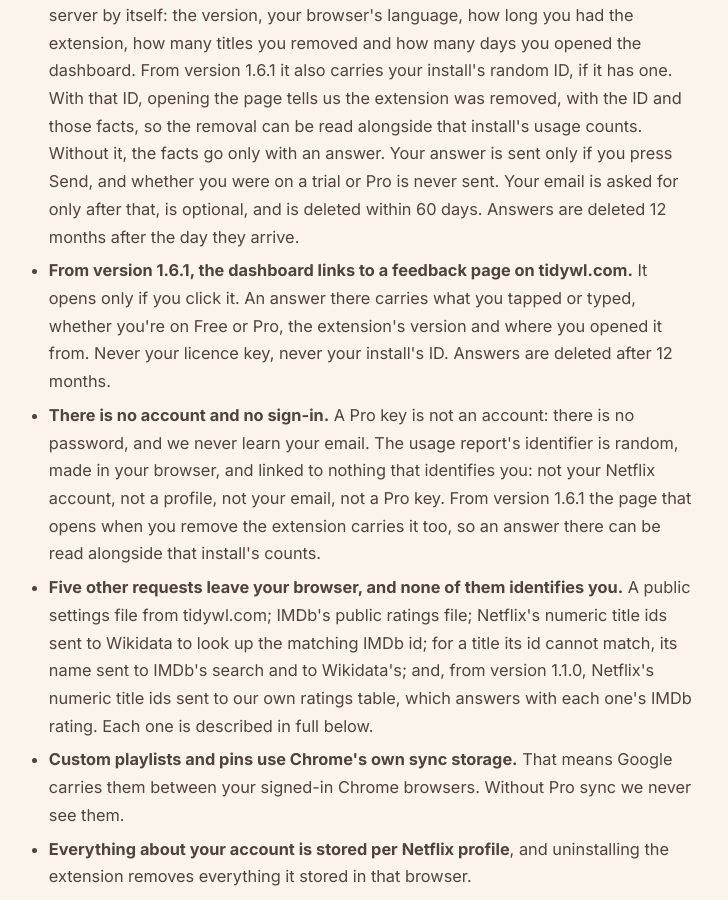
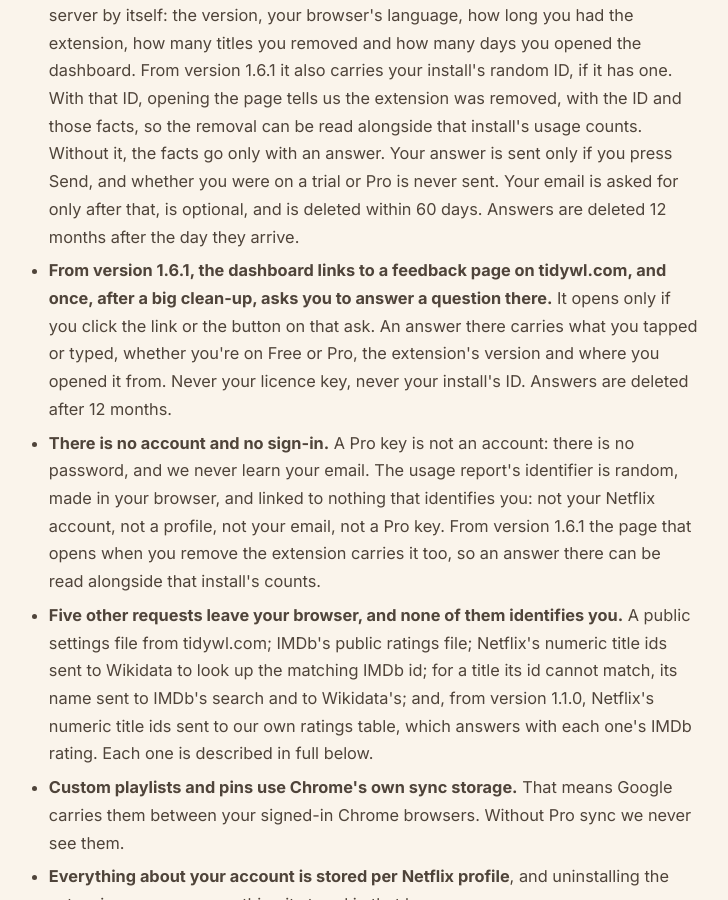
Before and after one commit to dominic-lam/tidywl-site, a Jekyll site: the page built from netflix/privacy/index.html, in a window 1280 px wide and 900 px high, scrolled down 2264 px. Shown: the whole window, without its empty margins (278-1006 px from the left). Built offline with Jekyll 4.4.1, drawn with Linux system fonts in a browser that asks for light colours; some of the changed text lies outside the part shown.

Commit message:
Netflix 1.6.1: the policy and llms.txt describe the feedback ask after a clean-up
The policy gains the two usage-report counts feedback_asks and feedback_clicks, the storage key tidywl_feedback_ask, a paragraph in the feedback section about the card, and the card in the short-version bullet. llms.txt gains one sentence in the feedback-page line. Written against CONTRACTS-1.6.1 section 8, before the build is read; the dated line, privacy_updated and last_modified_at are left for the live day.

Co-Authored-By: Claude Sonnet 5.5 <noreply@anthropic.com>
Claude-Session: https://claude.ai/code/session_01DYBDmkvtgNVfDy1JyhTnAi

```diff
--- a/netflix/llms.txt
+++ b/netflix/llms.txt
@@ -73,7 +73,7 @@ Undo, pins, the rules, stats and Tonight run in the browser. Pro starts with a 7
 - **Pro sync, only when switched on:** that profile's playlists, with each title's name, type, year and picture link, and the profile's name, go to tidywl.com so other browsers and the phone can show them; so does the one pick sent with Tonight's "Later, on my phone", gone at 5 am. A Pro key goes to tidywl.com to be checked, and never reaches the phone.
 - **A usage report, from version 0.2.0:** a random install id and lifetime counts (titles removed and added, searches run, categories opened, playlists made, days opened, days the rating badges showed (since version 1.2.2), days the My List page was opened and its titles clicked (since version 1.4.0), My List size, how often Pro's offer was shown, Tonight's plays and re-rolls, and, since version 1.5.0, which badge setting was chosen, how often announcements were shown and clicked, how often something failed (a Sync that came back short, a read Netflix did not answer or a request it refused, a title that failed to remove, the My List page not drawn) and how many titles got a rating badge or came up blank, and the like; the privacy policy lists every one) to tidywl.com, only when one of them has changed. Since version 1.5.0 it can go out at once after something fails, at most once every 10 minutes per browser, and on a normal day not at all; it is the same report, with nothing added. Since version 1.6.0 each of the failure counts also comes with a one-word reason from a fixed list, never free text. Never a title, a title id, a search term, a category or a profile. There is no switch to turn it off in the extension; uninstalling stops it. When several different installs report the same kind of failure within hours, the server emails the developer which failure and how many installs, never which ones.
 - **When it is removed, since version 1.2.1:** Chrome opens one page on tidywl.com asking why. Its address carries the version, the browser's language, roughly how long the extension was installed, on how many days its dashboard was opened (since version 1.4.0 also how many titles were removed with the extension and the exact number of days the dashboard was opened) and, since version 1.6.1, the install's random id, the same one the usage report carries, when the install has one. Opening the page adds one to a daily visit count that carries only the page's name. Since version 1.6.1, when the address carries an install id, opening the page also records that the extension was removed, with that id and those facts, and an answer is joined to that install's usage counts; without an id, the facts reach tidywl.com only with an answer. The answer itself is sent only when the person presses Send. Whether the person was on a trial or Pro is shown on the page and never sent. An email is asked for only after that, is optional, and is deleted within 60 days; answers are deleted 12 months after the day they arrive.
-- **The feedback page, since version 1.6.1:** a link in the dashboard opens tidywl.com/netflix/feedback/, which asks a Pro subscriber how they would feel if Pro went away (and what they use it for most), and anyone else what they wish the extension did and which Pro feature they would want most. An answer carries what was tapped or typed, Free or Pro, the extension's version and where the page was opened from; opening it adds one to a daily visit count. Never the licence key, never the install id, nothing from the Netflix account or profile, and no email. Answers are deleted 12 months after the day they arrive.
+- **The feedback page, since version 1.6.1:** a link in the dashboard opens tidywl.com/netflix/feedback/, which asks a Pro subscriber how they would feel if Pro went away (and what they use it for most), and anyone else what they wish the extension did and which Pro feature they would want most. The dashboard also asks once per install, in a card above My List's toolbar, after a big clean-up (by default, five titles removed or more); its button opens the same page, and the usage report counts how many times the card was shown and its button pressed. An answer carries what was tapped or typed, Free or Pro, the extension's version and where the page was opened from; opening it adds one to a daily visit count. Never the licence key, never the install id, nothing from the Netflix account or profile, and no email. Answers are deleted 12 months after the day they arrive.
 - **Five other requests, none identifying an install:** a public settings file from tidywl.com, at most once an hour (since version 1.3.1 it can also correct the names and ids the extension uses with Netflix, so a Netflix change can be fixed without a new version; it can only point at netflix.com and never chooses which titles are added or removed; since version 1.5.0 it also carries the dashboard's announcements, and since version 1.6.0 the list of known issues, as text, so they add no request); IMDb's public daily ratings dataset; Netflix's numeric title ids sent to Wikidata to match them to IMDb ids; a title's name sent to IMDb's search and Wikidata's when its id cannot be matched; and, since version 1.1.0, the numeric ids of the Netflix titles on screen sent to tidywl.com's ratings table for the badges.
 - **What it does not do:** it never asks for a Netflix password and never touches, downloads or records video. It runs on netflix.com, and on the one tidywl.com page shown after checkout, to switch Pro on; nowhere else.
 
--- a/netflix/privacy/index.html
+++ b/netflix/privacy/index.html
@@ -223,7 +223,7 @@ last_modified_at: 2026-10-28
       <li><strong>What does leave is a random identifier and some counts.</strong> After you sync, remove or add titles, search, open a category, use a playlist or Tonight, are shown Pro's offer, or open the dashboard or the My List page for the first time in a day, and, from version 1.5.0, shortly after something fails, the extension sends tidywl.com a random ID for your install and your lifetime totals — how many titles you have removed and added, how many searches you have run, how large your My List is, and so on. Never which titles, never what you searched for, never which profile. From version 1.6.0, the counts of what failed also come with a one-word reason from a fixed list, never free text.</li>
       <li><strong>There is no switch in the extension to turn this off.</strong> Uninstalling stops it, and records not updated for 12 months are deleted.</li>
       <li><strong>From version 1.2.1, removing the extension opens one page on tidywl.com, asking why.</strong> Its address carries a few facts after a <code>#</code>, which a browser never sends to our server by itself: the version, your browser's language, how long you had the extension, how many titles you removed and how many days you opened the dashboard. From version 1.6.1 it also carries your install's random ID, if it has one. With that ID, opening the page tells us the extension was removed, with the ID and those facts, so the removal can be read alongside that install's usage counts. Without it, the facts go only with an answer. Your answer is sent only if you press Send, and whether you were on a trial or Pro is never sent. Your email is asked for only after that, is optional, and is deleted within 60 days. Answers are deleted 12 months after the day they arrive.</li>
-      <li><strong>From version 1.6.1, the dashboard links to a feedback page on tidywl.com.</strong> It opens only if you click it. An answer there carries what you tapped or typed, whether you're on Free or Pro, the extension's version and where you opened it from. Never your licence key, never your install's ID. Answers are deleted after 12 months.</li>
+      <li><strong>From version 1.6.1, the dashboard links to a feedback page on tidywl.com, and once, after a big clean-up, asks you to answer a question there.</strong> It opens only if you click the link or the button on that ask. An answer there carries what you tapped or typed, whether you're on Free or Pro, the extension's version and where you opened it from. Never your licence key, never your install's ID. Answers are deleted after 12 months.</li>
       <li><strong>There is no account and no sign-in.</strong> A Pro key is not an account: there is no password, and we never learn your email. The usage report's identifier is random, made in your browser, and linked to nothing that identifies you: not your Netflix account, not a profile, not your email, not a Pro key. From version 1.6.1 the page that opens when you remove the extension carries it too, so an answer there can be read alongside that install's counts.</li>
       <li><strong>Five other requests leave your browser, and none of them identifies you.</strong> A public settings file from tidywl.com; IMDb's public ratings file; Netflix's numeric title ids sent to Wikidata to look up the matching IMDb id; for a title its id cannot match, its name sent to IMDb's search and to Wikidata's; and, from version 1.1.0, Netflix's numeric title ids sent to our own ratings table, which answers with each one's IMDb rating. Each one is described in full below.</li>
       <li><strong>Custom playlists and pins use Chrome's own sync storage.</strong> That means Google carries them between your signed-in Chrome browsers. Without Pro sync we never see them.</li>
@@ -332,6 +332,7 @@ last_modified_at: 2026-10-28
           <tr><td><code>tidywl_support_ask</code></td><td>What the Ko-fi ask on a removal's summary needs in order to appear rarely: a count of titles removed, added or copied into a playlist, the count at the last time it was shown, how many times it has been shown, and whether its tile was pressed. Never sent.</td></tr>
           <tr><td><code>tidywl_announcements_read</code></td><td>From version 1.5.0. Which of the dashboard's announcements you have read, so the bell's dot and the window that opens once know what is new: their ids only, the newest 200. One list for the browser, not per profile. Never sent.</td></tr>
           <tr><td><code>tidywl_issues_seen</code></td><td>From version 1.6.0. What the dashboard has already shown you of the known issues, so a closed notice stays closed until the issue changes and an issue opens as a window only once: four short lists of the issues' ids (and, for the closed notices and the bell's dot, which revision of each), the newest 100 in each. Ids from the settings file only, nothing about you. One record for the browser, not per profile. Never sent.</td></tr>
+          <tr><td><code>tidywl_feedback_ask</code></td><td>From version 1.6.1. When a clean-up of several titles queued the feedback card, and whether the card has been shown, so it appears at most once in this browser, answered or not. One record for the browser, not per profile. Never sent.</td></tr>
         </tbody>
       </table>
     </div>
@@ -674,6 +675,8 @@ last_modified_at: 2026-10-28
           <tr><td>ops_rejected_reason</td><td>The same, for <code>ops_rejected</code>.</td></tr>
           <tr><td>removals_failed_reason</td><td>The same, for <code>removals_failed</code>.</td></tr>
           <tr><td>mylist_page_failed_reason</td><td>The same, for <code>mylist_page_failed</code>.</td></tr>
+          <tr><td>feedback_asks</td><td>How many times the extension has shown the feedback card, the ask that appears once after a big clean-up.</td></tr>
+          <tr><td>feedback_clicks</td><td>How many times you have pressed <em>Answer one question</em> on that card, which opens the feedback page. Not whether you went on to answer.</td></tr>
         </tbody>
       </table>
     </div>
@@ -705,6 +708,12 @@ last_modified_at: 2026-10-28
       requests), <code>needs_variable</code> (a request Netflix now expects more from), <code>write_not_found</code>
       (Netflix's code for removing a title was not found), <code>no_data_layer</code> (Netflix's page had not loaded
       its data), <code>watch_state</code> and <code>leaving</code> (the part of a Sync that came short).
+    </p>
+    <p>
+      <strong>From version 1.6.1 the report also counts the feedback card.</strong> The two last in the table,
+      <code>feedback_asks</code> and <code>feedback_clicks</code>, show how often the card is shown and how often it is
+      taken up, as <code>rating_asks</code> and <code>rating_clicks</code> do for the rating ask. Like those, they are
+      lifetime totals.
     </p>
 
     <p>
@@ -942,13 +951,28 @@ last_modified_at: 2026-10-28
     <!-- Drafted 2026-11-01 on branch draft/netflix-1.6.1 with
          tidywl.com/netflix/feedback/ (this site's netflix/feedback/index.html),
          against CONTRACTS-1.6.1-feedback-and-uninstalls.md § 0.4-0.6 and § 3.3 in
-         the extension repo. Change this with the page and the API together. -->
+         the extension repo. Change this with the page and the API together.
+         The ask after a clean-up (the card, tidywl_feedback_ask, feedback_asks
+         and feedback_clicks) was added 2026-11-01 against § 8 of the same
+         contract, before it was built: check it against src/ at the v1.6.1
+         tag before this merges (cleanRun() in dashboard-actions.js, the two
+         counts in usage-utils.js). -->
     <p>
       From version 1.6.1 the dashboard has a link to <code>https://tidywl.com/netflix/feedback/</code>, which asks a
       quick question or two: a Pro subscriber how they'd feel if Pro went away, and anyone else what they wish the
       extension did and which Pro feature they'd want most. It opens only if you click the link, and answering is
       optional. Its address carries, after a <code>?</code>, whether you're on Free or Pro, the extension's version and
       where you opened it from, such as the dashboard or What's New. Nothing in it is private.
+    </p>
+    <p>
+      <strong>The dashboard also asks once.</strong> After a clean-up that removed five or more titles (the settings
+      file, request 1, can change that number or switch the ask off), a card above My List's toolbar asks <em>Got a
+      minute?</em> when you next open the dashboard, between an hour and 14 days later. Its button, <em>Answer one
+      question</em>, opens the page above in a new tab, with the same address as the link; its other button, <em>Don't
+      ask again</em>, closes it. The card is shown at most once in this browser, whatever you press, and what it
+      remembers of that stays in your browser, in <code>tidywl_feedback_ask</code>. How many times it was shown and its
+      button pressed go in the usage report, as <code>feedback_asks</code> and <code>feedback_clicks</code> (see
+      <em>A usage report, to tidywl.com</em>, above).
     </p>
     <p>
       Opening the page adds one to a daily count of visits to it, at
```
